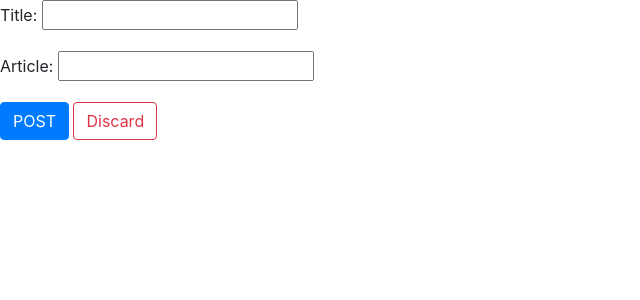
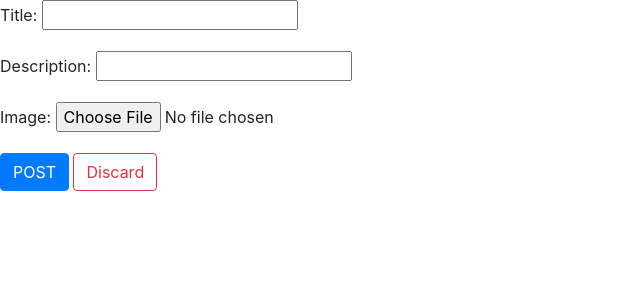
Before and after one commit to keshav2212/ATG-Blogging, a Django app: page /blog/newarticle/ in a window 1280 px wide. Shown: the part 56-356 px from the top of the page, without its empty margins (0-640 px from the left). Run offline with Django 3.2, Linux system fonts and the light colour scheme; some libraries are stand-ins or nearby versions.

Commit message:
Added Image Field to Article

```diff
--- a/ATG2/settings.py
+++ b/ATG2/settings.py
@@ -124,3 +124,5 @@ LOGIN_REDIRECT_URL='/blog/dashboard'
 # https://docs.djangoproject.com/en/2.2/howto/static-files/
 
 STATIC_URL = '/static/'
+MEDIA_URL='/media/'
+MEDIA_ROOT=os.path.join(BASE_DIR,'blog/media')
--- a/ATG2/urls.py
+++ b/ATG2/urls.py
@@ -15,8 +15,9 @@ Including another URLconf
 """
 from django.contrib import admin
 from django.urls import path,include
-
+from django.conf import settings
+from django.conf.urls.static import static
 urlpatterns = [
     path('admin/', admin.site.urls),
     path('blog/',include('blog.urls'))
-]
+]+ static(settings.MEDIA_URL, document_root=settings.MEDIA_ROOT)
--- a/blog/admin.py
+++ b/blog/admin.py
@@ -1,6 +1,6 @@
 from django.contrib import admin
 from .models import Article
 class ArticleAdmin(admin.ModelAdmin):
-	list_display=['user','article']
+	list_display=['user','Description','articledate']
 admin.site.register(Article,ArticleAdmin)
 # Register your models here.
--- a/blog/forms.py
+++ b/blog/forms.py
@@ -12,4 +12,4 @@ class UserRegistrationForm(UserCreationForm):
 class ArticleForm(forms.ModelForm):
 	class Meta():
 		model=Article
-		fields=['title','article']
+		fields=['title','Description',"Image"]
--- a/blog/models.py
+++ b/blog/models.py
@@ -4,7 +4,8 @@ class Article(models.Model):
 	user=models.ForeignKey(User,on_delete=models.CASCADE)
 	articledate=models.DateField()
 	title=models.CharField(max_length=1000)
-	article=models.CharField(max_length=10000)
+	Description=models.CharField(max_length=10000)
+	Image=models.ImageField(upload_to="article_image",blank=False)
 	def __str__(self):
 		return self.title
 # Create your models here.
--- a/blog/views.py
+++ b/blog/views.py
@@ -18,11 +18,10 @@ def register(request):
 
 	return render(request,"register.html",{"form":form})
 def dashboard(request):
-
 	return render(request,"dashboard.html")
 def newarticle(request):
 	if request.method=="POST":
-		form=ArticleForm(request.POST)
+		form=ArticleForm(request.POST,request.FILES)
 		if form.is_valid():
 			form1=form.save(commit=False)
 			form1.user=request.user
--- a/templates/newarticle.html
+++ b/templates/newarticle.html
@@ -19,7 +19,7 @@
     </div>
   </div>
 </nav>
-<form method="POST">{% csrf_token %}
+<form method="POST" enctype="multipart/form-data">{% csrf_token %}
 {{ form.as_p }}
 <button type="Submit" class="btn btn-primary">POST</button>
 <a href="/blog/dashboard" class="btn btn-outline-danger">Discard</a>
```
Also changed, not shown: templates/dashboard.html (+6 -5 lines), blog/migrations/0004_auto_20200225_1512.py (added), blog/migrations/0005_auto_20200225_1519.py (added), db.sqlite3.
